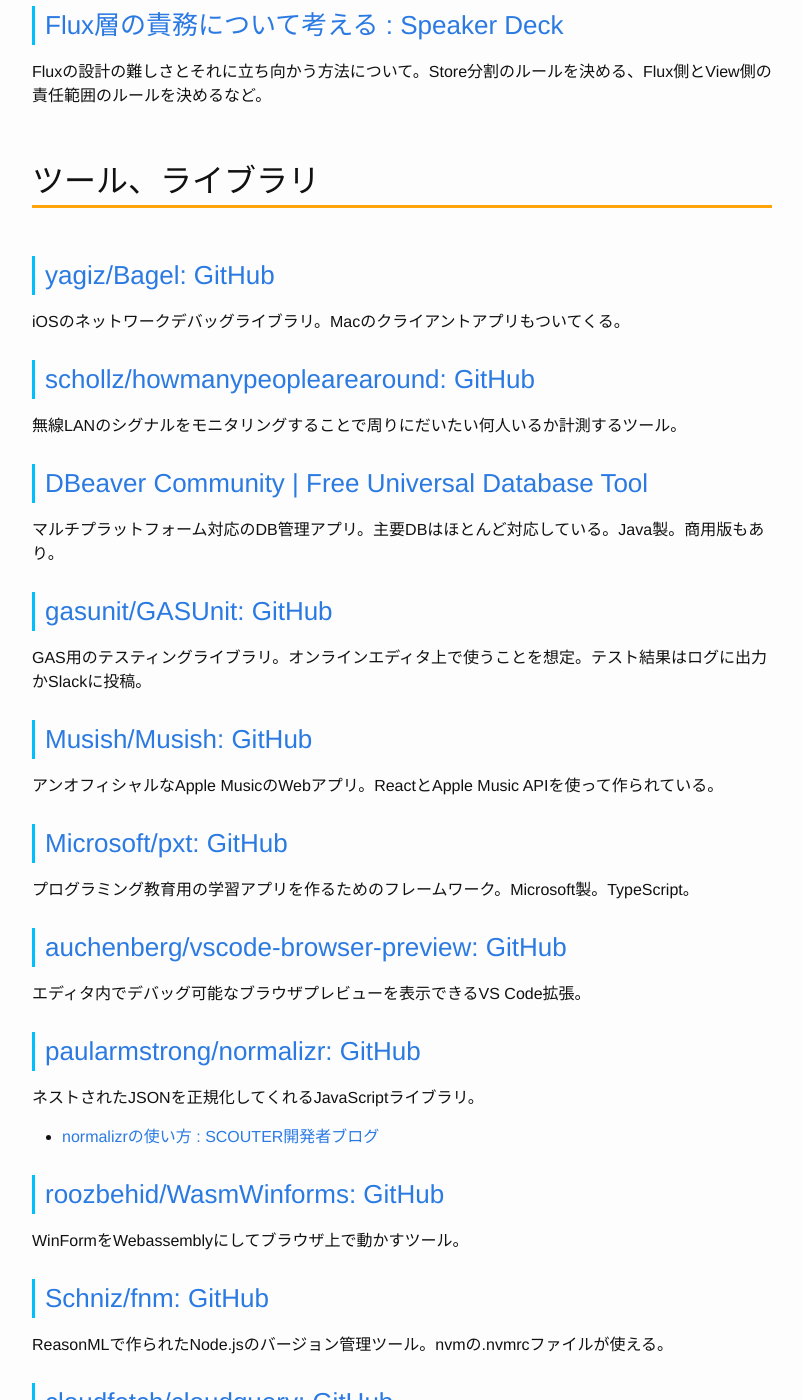
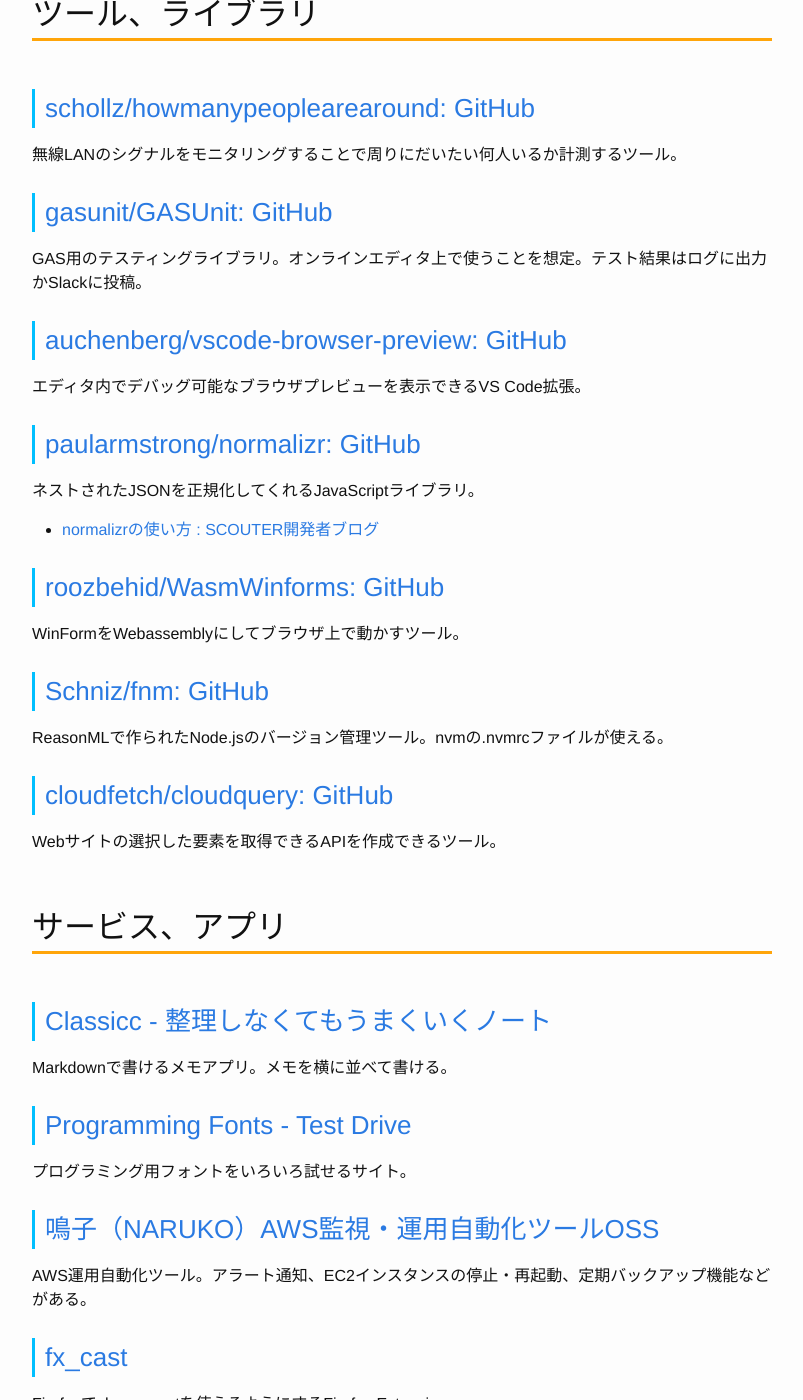
Before and after one commit to Gather-Tech/Gather-Tech.github.io, a Jekyll site: the page built from _posts/2019/2019-01-28-Gather135.md, in a window 1280 px wide and 1400 px high, scrolled down 3365 px. Shown: the whole window, without its empty margins (238-1041 px from the left). Built offline with Jekyll 4.4.1, drawn with Linux system fonts in a browser that asks for light colours; some of the changed text lies outside the part shown.

Commit message:
Reduced articles

```diff
--- a/_posts/2019/2019-01-28-Gather135.md
+++ b/_posts/2019/2019-01-28-Gather135.md
@@ -38,10 +38,6 @@
 TwitterがデータをGoogle Cloudへ移行。
 
 ## アーティクル
-
-### [うわっ…私のpandas、遅すぎ…?って時にやるべきこと（先人の知恵より） : Lean Baseball](https://shinyorke.hatenablog.com/entry/pandas-tips)
-
-pandasの処理を高速化した話。df.iterrowsをmapに書き換える、使っていないカラムを読み込まないようにする。
 
 ### [Selenoid 入門 〜軽量で多機能な Selenium Grid〜 : 生産性向上ブログ](https://www.kaizenprogrammer.com/entry/2019/01/20/191658)
 
@@ -87,29 +83,13 @@
 
 ## ツール、ライブラリ
 
-### [yagiz/Bagel: GitHub](https://github.com/yagiz/Bagel)
-
-iOSのネットワークデバッグライブラリ。Macのクライアントアプリもついてくる。
-
 ### [schollz/howmanypeoplearearound: GitHub](https://github.com/schollz/howmanypeoplearearound)
 
 無線LANのシグナルをモニタリングすることで周りにだいたい何人いるか計測するツール。
 
-### [DBeaver Community | Free Universal Database Tool](https://dbeaver.io/)
-
-マルチプラットフォーム対応のDB管理アプリ。主要DBはほとんど対応している。Java製。商用版もあり。
-
 ### [gasunit/GASUnit: GitHub](https://github.com/gasunit/GASUnit)
 
 GAS用のテスティングライブラリ。オンラインエディタ上で使うことを想定。テスト結果はログに出力かSlackに投稿。
-
-### [Musish/Musish: GitHub](https://github.com/Musish/Musish)
-
-アンオフィシャルなApple MusicのWebアプリ。ReactとApple Music APIを使って作られている。
-
-### [Microsoft/pxt: GitHub](https://github.com/Microsoft/pxt)
-
-プログラミング教育用の学習アプリを作るためのフレームワーク。Microsoft製。TypeScript。
 
 ### [auchenberg/vscode-browser-preview: GitHub](https://github.com/auchenberg/vscode-browser-preview)
 
```
